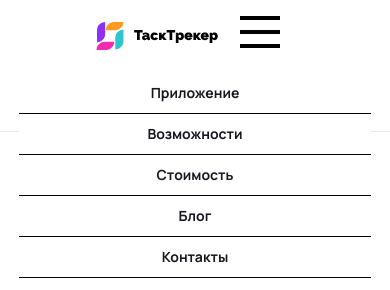
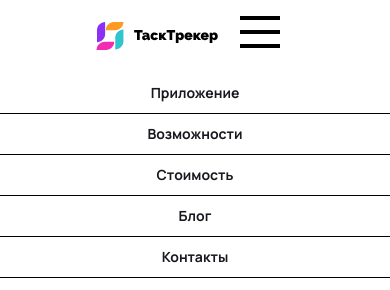
Before and after one commit to VeaTem/TaskTracker, a plain HTML site: page index.html in a window 390 px wide. Both pictures are taken after a click on the element 259 px from the left and 32 px from the top of the page. Shown: the top 290 px of the page. Drawn offline with nearby package versions, Linux system fonts and the light colour scheme.

Commit message:
Update media.css

```diff
--- a/css/media.css
+++ b/css/media.css
@@ -7,6 +7,9 @@
         right: 0;
         width: 100%;
         text-align: center;
+    }
+    .menu__list-item {
+        margin: 0;
     }
     .menu__list a {
         display: block;
```
